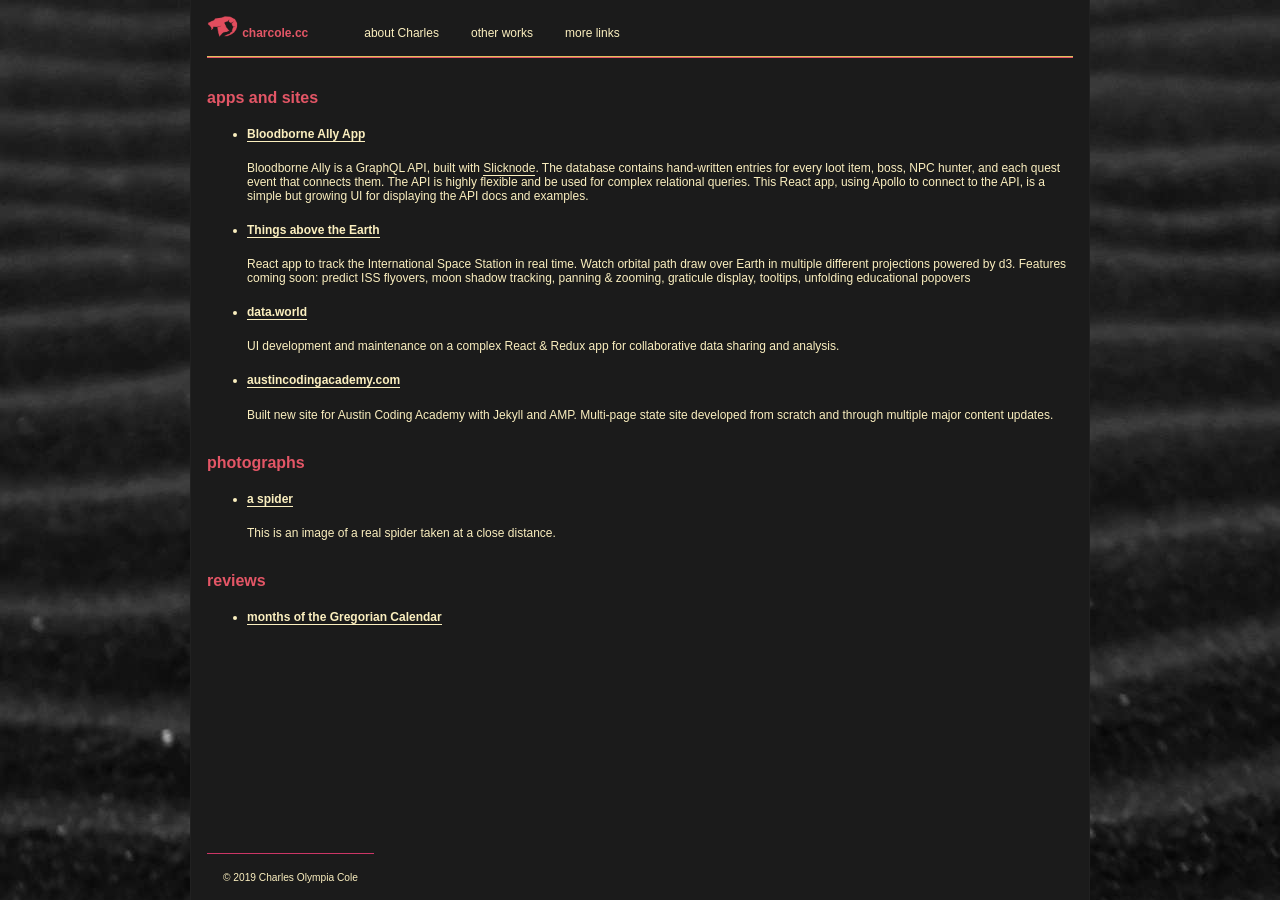
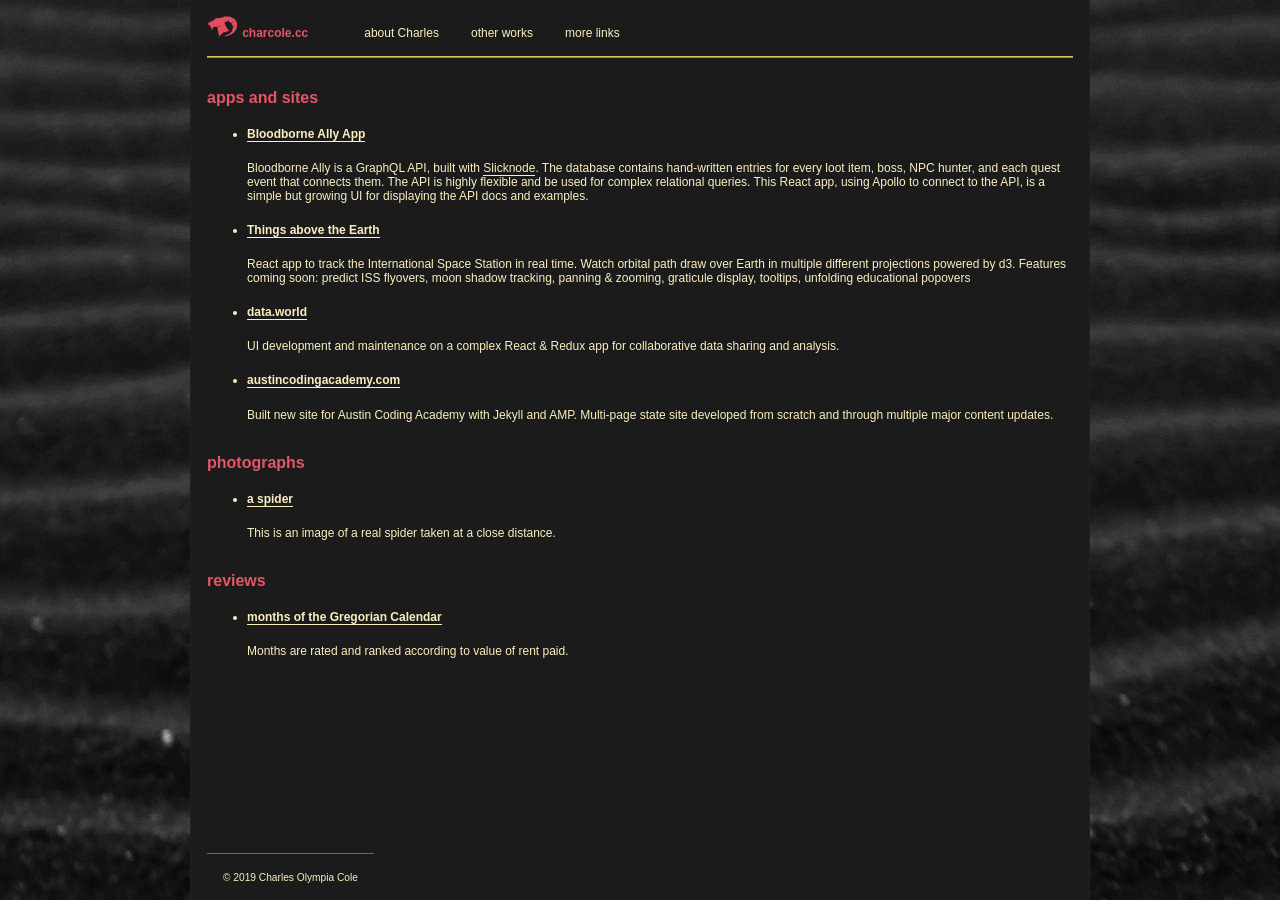
Before and after one commit to char-cole/char-cole.github.io, a Jekyll site: the page built from works.html, in a window 1280 px wide. Built offline with Jekyll 4.4.1, drawn with Linux system fonts in a browser that asks for light colours; some web fonts are replaced.

Commit message:
just realized I've lost every commit message on this project

```diff
--- a/works.html
+++ b/works.html
@@ -91,6 +91,9 @@ title: works
                     months of the Gregorian Calendar
                 </a>
             </h5>
+            <p>
+                Months are rated and ranked according to value of rent paid.
+            </p>
         </li>
     </ul>
 </article>
```
